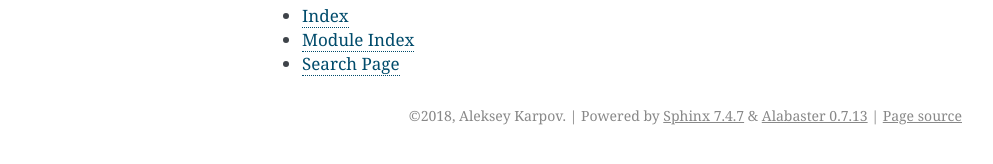
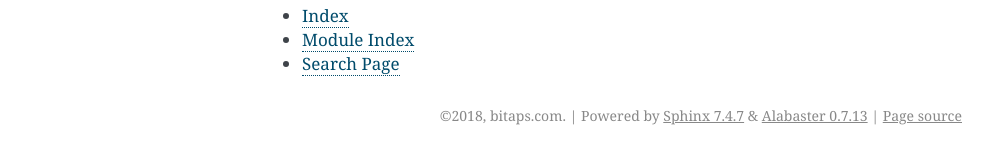
Before and after one commit to bitaps-com/pybtc, a Sphinx documentation site: the page built from docs/index.rst, in a window 1280 px wide. Shown: the part 494-658 px from the top of the page, without its empty margins (148-1141 px from the left). Built offline with Sphinx 7.4.7, drawn with Linux system fonts in a browser that asks for light colours.

Commit message:
added docs initial commit

```diff
--- a/docs/conf.py
+++ b/docs/conf.py
@@ -20,7 +20,7 @@
 # -- Project information -----------------------------------------------------
 
 project = 'pybtc'
-copyright = '2018, Aleksey Karpov'
+copyright = '2018, bitaps.com'
 author = 'Aleksey Karpov'
 
 # The short X.Y version
@@ -28,7 +28,7 @@
 # The full version, including alpha/beta/rc tags
 release = ''
 
-
+highlight_language = 'python3'
 # -- General configuration ---------------------------------------------------
 
 # If your documentation needs a minimal Sphinx version, state it here.
@@ -78,6 +78,13 @@
 # a list of builtin themes.
 #
 html_theme = 'alabaster'
+
+html_theme_options = {
+    'logo': 'pybtc.png',
+    'description': 'Python Bitcoin library'
+}
+
+
 
 # Theme options are theme-specific and customize the look and feel of a theme
 # further.  For a list of options available for each theme, see the
```
